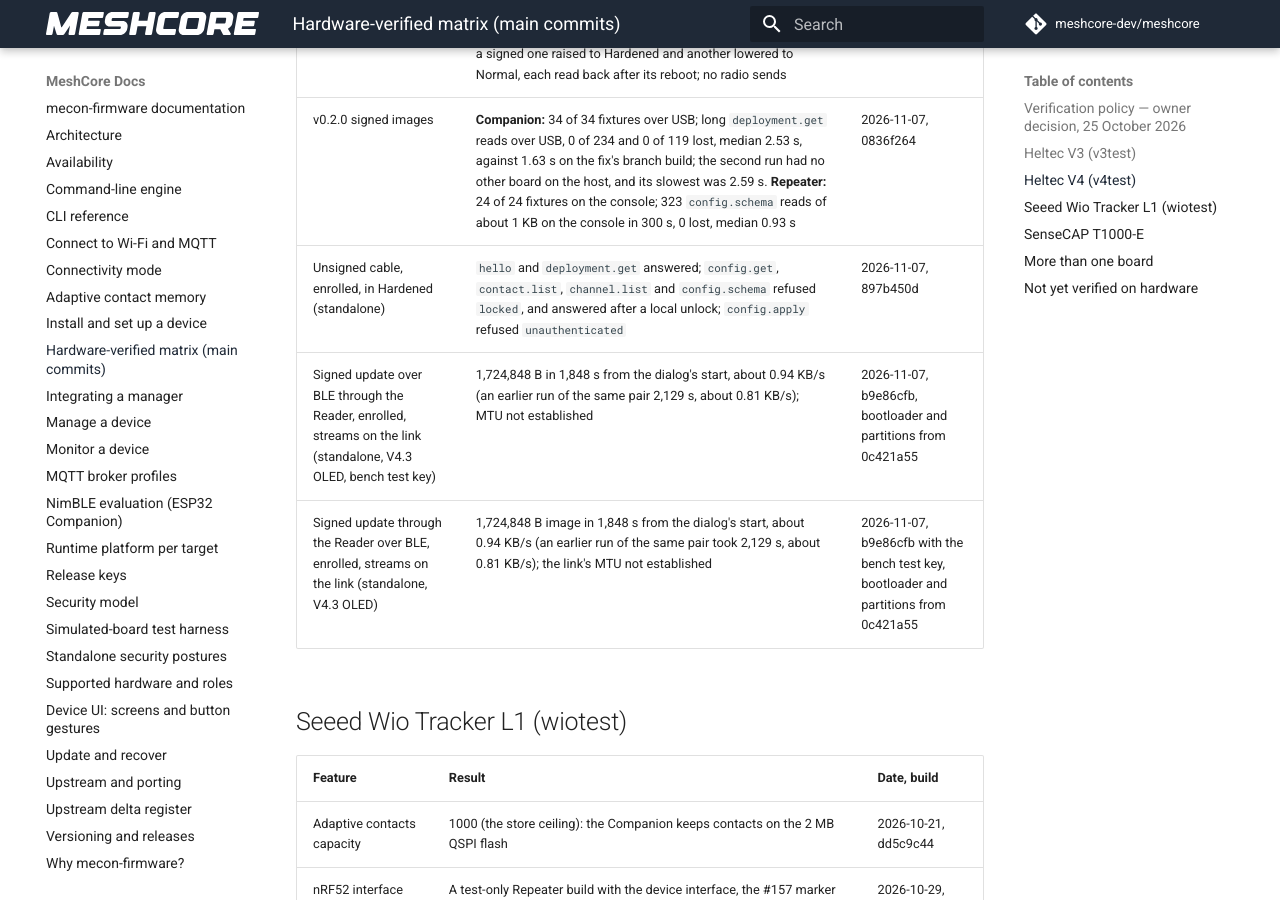
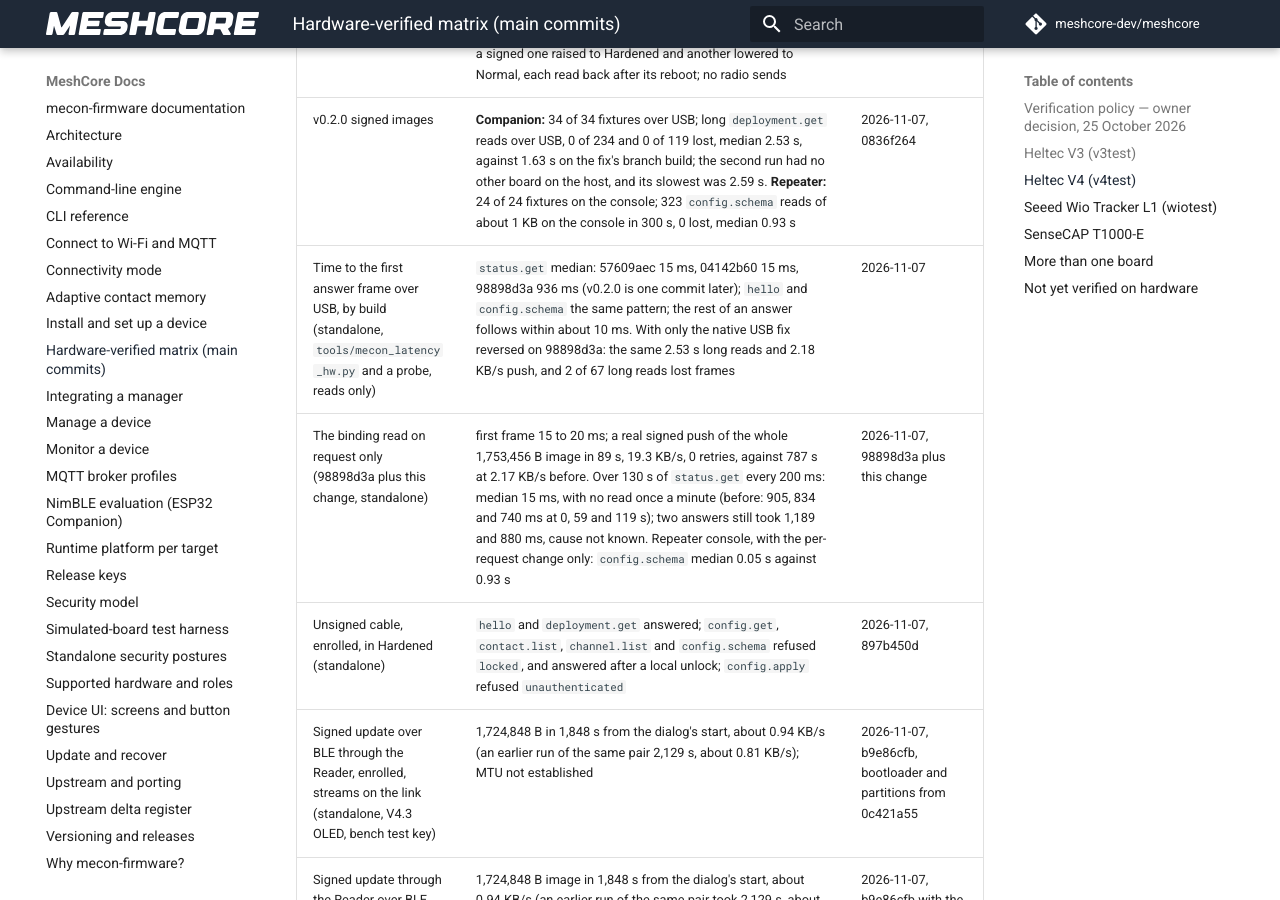
Before and after one commit to hoejriis/mecon-firmware, an MkDocs documentation site: the page built from docs/HARDWARE_VERIFIED.md, in a window 1280 px wide and 900 px high, scrolled down 10239 px. Built offline with MkDocs 1.6.1 and Material for MkDocs 9.7.7, drawn with Linux system fonts in a browser that asks for light colours; comment, search, counter and statistics services are not loaded.

Commit message:
Docs: the first-frame times by build, and the fix on v4test
What the board showed before and after the binding change, so the page carries the evidence for the patch release.

Co-Authored-By: Claude Opus 5.5 (1M context) <noreply@anthropic.com>

```diff
--- a/docs/HARDWARE_VERIFIED.md
+++ b/docs/HARDWARE_VERIFIED.md
@@ -112,6 +112,8 @@ broker host (throwaway TLS brokers) and USB host. Dates are UTC; builds are the
 | `GETTING_STARTED` flash commands as printed, over stock Companion USB v1.17.1 (`heltec_v4_companion_radio_standalone`) | identity, name, radio settings, tx power, a contact and a channel with its secret kept; `status.get` and `deployment.get` answered in `0x7F` frames; application alone at 0x10000 kept the name and 6 contacts; restored from a dump, 0 bytes differ | 2026-11-06, 2c9abfa4 |
 | Release image (standalone) | 34 of 34 fixtures over USB; enrolled over USB with public test keys and an unlock secret: an unsigned `posture.set` refused, a signed one raised to Hardened and another lowered to Normal, each read back after its reboot; no radio sends | 2026-11-07, v0.1.3 (23cfb47d) |
 | v0.2.0 signed images | **Companion:** 34 of 34 fixtures over USB; long `deployment.get` reads over USB, 0 of 234 and 0 of 119 lost, median 2.53 s, against 1.63 s on the fix's branch build; the second run had no other board on the host, and its slowest was 2.59 s. **Repeater:** 24 of 24 fixtures on the console; 323 `config.schema` reads of about 1 KB on the console in 300 s, 0 lost, median 0.93 s | 2026-11-07, 0836f264 |
+| Time to the first answer frame over USB, by build (standalone, `tools/mecon_latency_hw.py` and a probe, reads only) | `status.get` median: 57609aec 15 ms, 04142b60 15 ms, 98898d3a 936 ms (v0.2.0 is one commit later); `hello` and `config.schema` the same pattern; the rest of an answer follows within about 10 ms. With only the native USB fix reversed on 98898d3a: the same 2.53 s long reads and 2.18 KB/s push, and 2 of 67 long reads lost frames | 2026-11-07 |
+| The binding read on request only (98898d3a plus this change, standalone) | first frame 15 to 20 ms; a real signed push of the whole 1,753,456 B image in 89 s, 19.3 KB/s, 0 retries, against 787 s at 2.17 KB/s before. Over 130 s of `status.get` every 200 ms: median 15 ms, with no read once a minute (before: 905, 834 and 740 ms at 0, 59 and 119 s); two answers still took 1,189 and 880 ms, cause not known. Repeater console, with the per-request change only: `config.schema` median 0.05 s against 0.93 s | 2026-11-07, 98898d3a plus this change |
 | Unsigned cable, enrolled, in Hardened (standalone) | `hello` and `deployment.get` answered; `config.get`, `contact.list`, `channel.list` and `config.schema` refused `locked`, and answered after a local unlock; `config.apply` refused `unauthenticated` | 2026-11-07, 897b450d |
 | Signed update over BLE through the Reader, enrolled, streams on the link (standalone, V4.3 OLED, bench test key) | 1,724,848 B in 1,848 s from the dialog's start, about 0.94 KB/s (an earlier run of the same pair 2,129 s, about 0.81 KB/s); MTU not established | 2026-11-07, b9e86cfb, bootloader and partitions from 0c421a55 |
 | Signed update through the Reader over BLE, enrolled, streams on the link (standalone, V4.3 OLED) | 1,724,848 B image in 1,848 s from the dialog's start, about 0.94 KB/s (an earlier run of the same pair took 2,129 s, about 0.81 KB/s); the link's MTU not established | 2026-11-07, b9e86cfb with the bench test key, bootloader and partitions from 0c421a55 |
```
